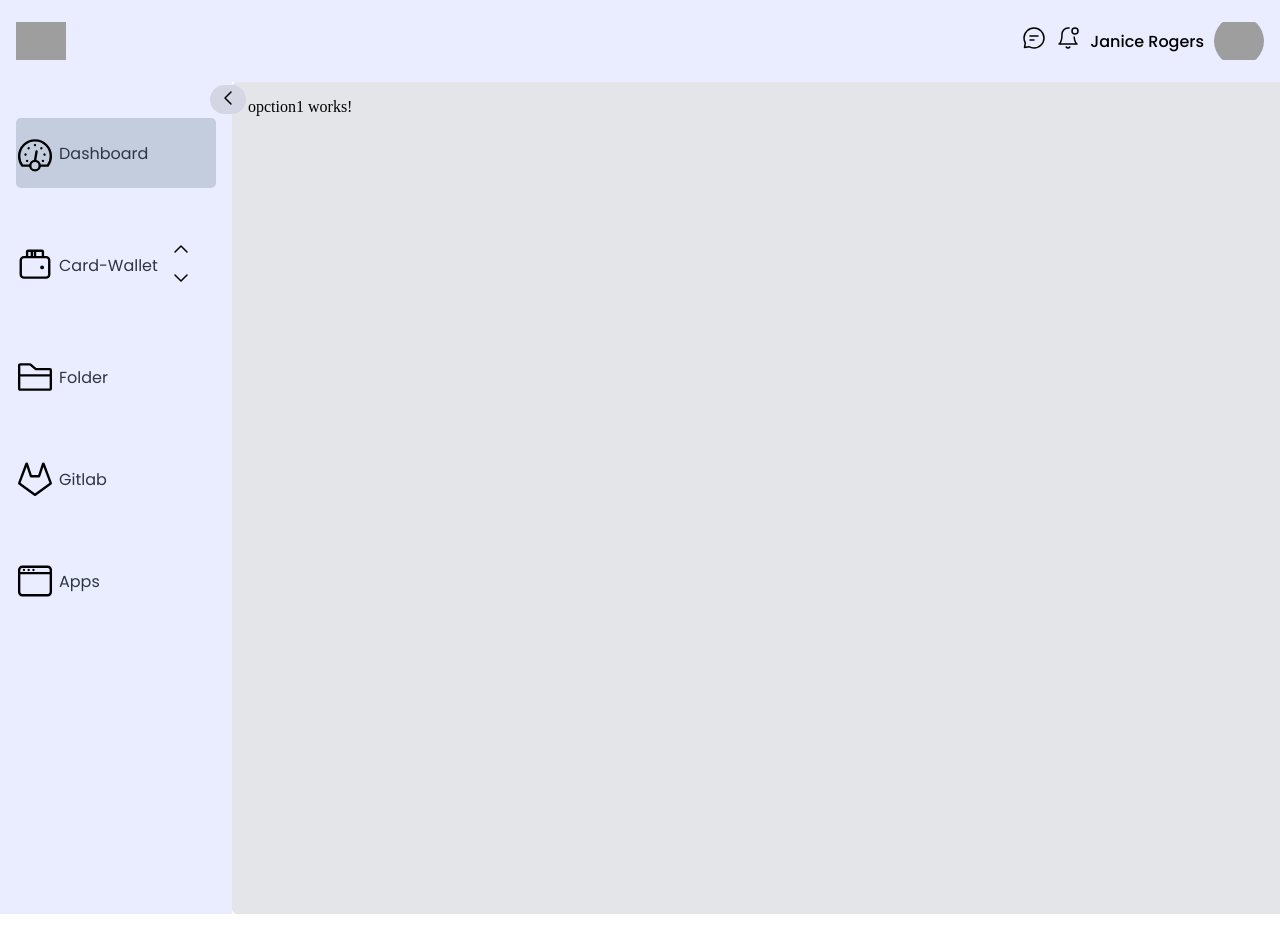
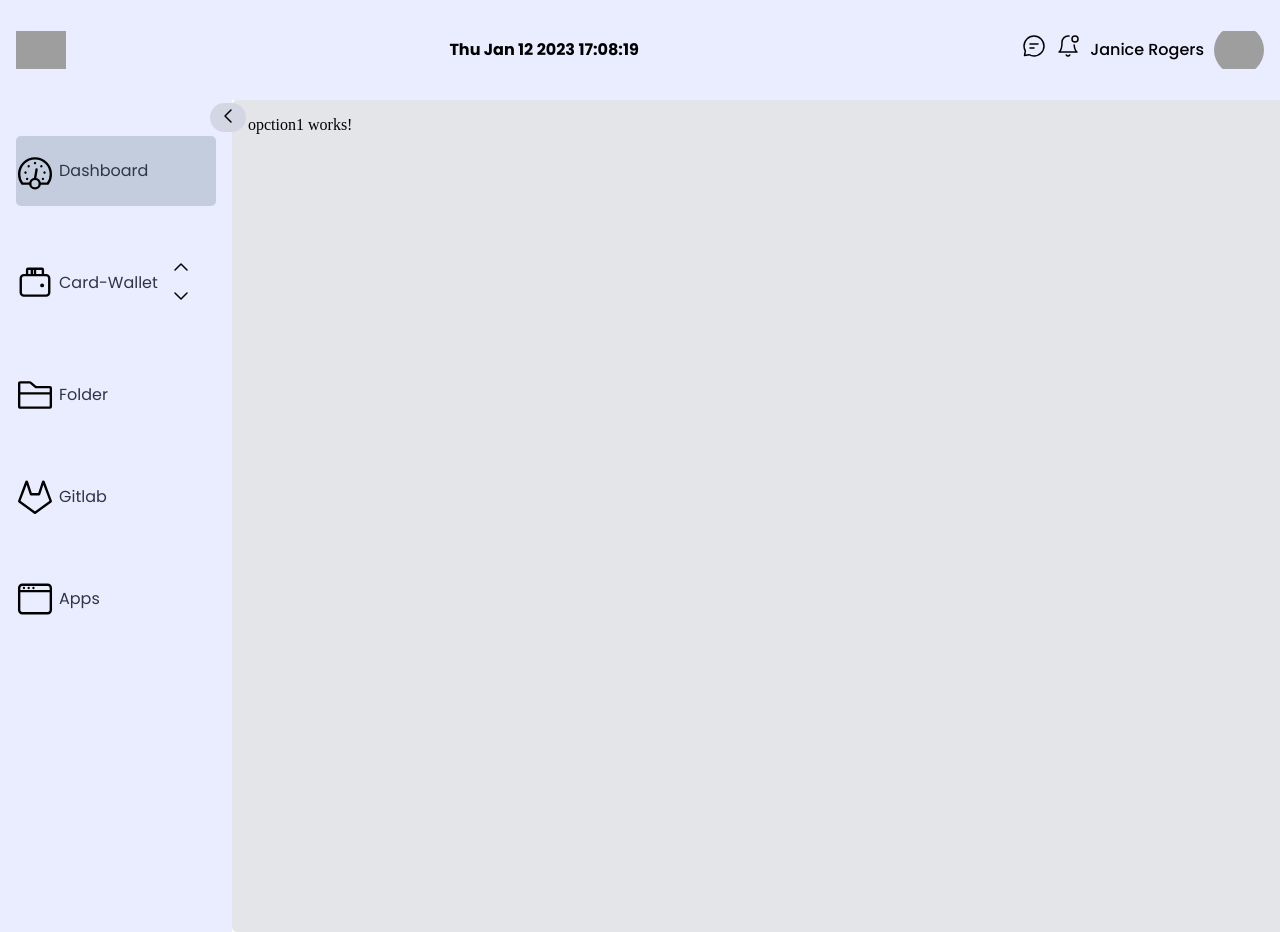
Before and after one commit to israel1947/sideNav, an Angular app: page /dashboard/opcion1 in a window 1280 px wide. Built offline with nearby package versions, Linux system fonts and the light colour scheme; grey boxes are pictures that could not be loaded.

Commit message:
The time is saw in the toolbar componet

```diff
--- a/src/app/components/toolbar/toolbar.component.html
+++ b/src/app/components/toolbar/toolbar.component.html
@@ -10,6 +10,12 @@
   <nav class="header-items">
     <!-- logo app -->
     <div class="logo" routerLink="./home"></div>
+    <div class="tiem">
+      <h4>
+        <span>{{diaSemana}} </span>
+        <span #hr id="hr"></span>
+      </h4>
+    </div>
     <div class="items">
       <!-- message icon -->
       <li><svg width="24px" height="24px" stroke-width="1.5" viewBox="0 0 24 24" fill="none"
--- a/src/app/components/toolbar/toolbar.component.ts
+++ b/src/app/components/toolbar/toolbar.component.ts
@@ -1,10 +1,30 @@
-import { Component } from '@angular/core';
+import { Component, OnInit, ViewChild, ElementRef, AfterViewInit } from '@angular/core';
 
 @Component({
   selector: 'app-toolbar',
   templateUrl: './toolbar.component.html',
   styleUrls: ['./toolbar.component.css']
 })
-export class ToolbarComponent {
+export class ToolbarComponent implements AfterViewInit {
+
+
+  constructor() { }
+
+  @ViewChild('hr') hr!:ElementRef;
+
+  ngAfterViewInit(): void {
+    setInterval(() => {
+      const date:Date = new Date;
+      this.hr.nativeElement.innerText = date.toLocaleTimeString('es-EU',{
+        hour:'2-digit',
+        minute:'2-digit',
+        second:'2-digit'
+      })
+    }, 1000);
+  }
+
+
+  tiempo = new Date();
+  diaSemana = this.tiempo.toDateString();
 
 }
```
